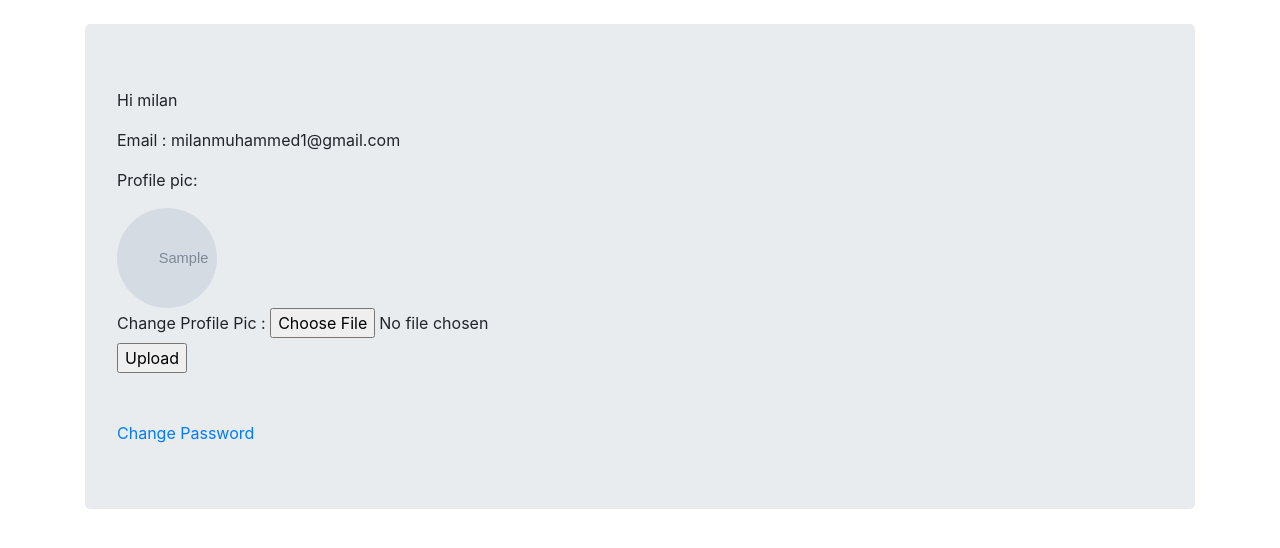
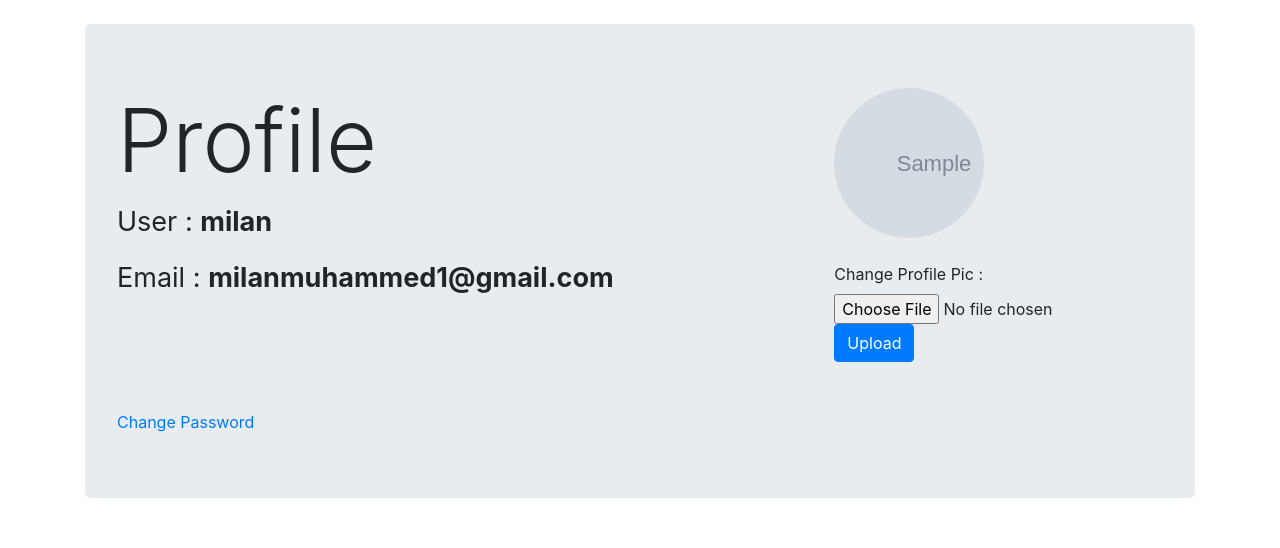
Before and after one commit to milan090/col, a Django app: page /profile in a window 1280 px wide. Shown: the part 56-604 px from the top of the page. Run offline with Django 3.2, Linux system fonts and the light colour scheme; a user stored in the database is signed in; tables that the repository leaves empty hold one stand-in row (values such as "Sample post"); grey boxes marked "Sample" are stand-in pictures; some libraries are stand-ins or nearby versions.

Commit message:
formated profile page

```diff
--- a/courses/templates/python-beginners-course/2.html
+++ b/courses/templates/python-beginners-course/2.html
@@ -1,8 +1,8 @@
-{% extends 'base.html' %}
+{% extends 'chapters.html' %}
 {% block title %}{{lesson.lesson_name}}{% endblock %}
 
-{% block content %}
+{% block c_content %}
 
-<h1>{{lesson.lesson_name}}</h1>
+
 
 {% endblock %}
--- a/courses/templates/python-beginners-course/3.html
+++ b/courses/templates/python-beginners-course/3.html
@@ -1,8 +1,8 @@
-{% extends 'base.html' %}
+{% extends 'chapters.html' %}
 {% block title %}{{lesson.lesson_name}}{% endblock %}
 
-{% block content %}
+{% block c_content %}
 
-<h1>{{lesson.lesson_name}}</h1>
+
 
 {% endblock %}
--- a/forum/models.py
+++ b/forum/models.py
@@ -6,6 +6,7 @@ class Question(models.Model):
     user = models.ForeignKey(User, on_delete=models.CASCADE)
 
     title = models.TextField()
+    description = models.TextField()
 
 class Answer(models.Model):
     user = models.ForeignKey(User, on_delete=models.CASCADE)
--- a/mainApp/templates/profile.html
+++ b/mainApp/templates/profile.html
@@ -4,8 +4,8 @@
 
 <style>
     .image-cropper {
-        width: 100px;
-        height: 100px;
+        width: 150px;
+        height: 150px;
         position: relative;
         overflow: hidden;
         border-radius: 50%;
@@ -22,26 +22,35 @@
 
 <div class="container">
     <div class="jumbotron">
-        <p>Hi {{user.username}}</p>
-        <p>Email : {{user.email}}</p>
 
+        <div class="row">
+            <div class="col col-lg-6" style="font-size: 1.689em;">
+                <h1 class="display-2">Profile</h1>
+                <p>User : <b>{{ user.username }}</b></p>
+                <p>Email : <b>{{ user.email }}</b></p>
+            </div>
+            <div class="col col-lg-4" style="margin-right: 0; margin-left: auto;">
                 {% if profile_pic %}
-        <p>Profile pic:</p>
                 <div class="image-cropper">
                     <img src="{{ profile_pic.url }}" class="img" >
                 </div>
                 {% else %}
                 <p>no profile pic</p>
                 {% endif %}
+                <br>
                 <form method="POST" enctype="multipart/form-data">
                     {% csrf_token %}
                     <label for="pic">Change Profile Pic : </label>
                     <input type="file" name="profile_pic" id="pic" accept="image/*"><br>
-            <input type="submit" name="" value="Upload">
+                    <input type="submit" name="" value="Upload" class="btn btn-primary">
                 </form>
+            </div>
+
+        </div>
         <br><br>
         <a href="{% url 'forgotpassword' %}">Change Password</a>
     </div>
 </div>
 
+
 {% endblock %}
```
Also changed, not shown: courses/templates/chapters.html (+5 -2 lines). Lines whose indentation alone changed are shown as unchanged.
